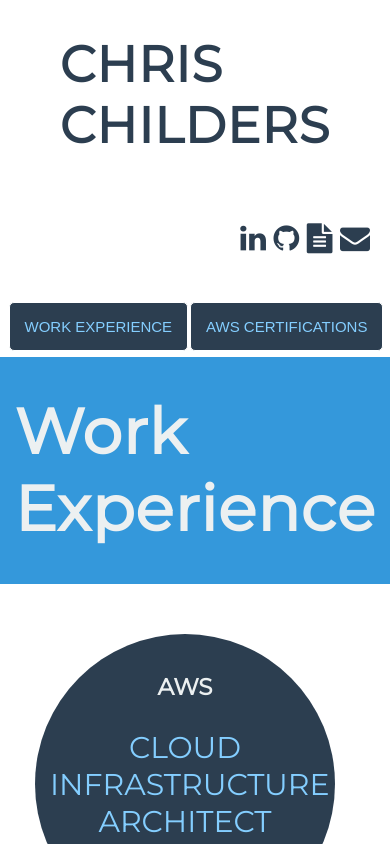
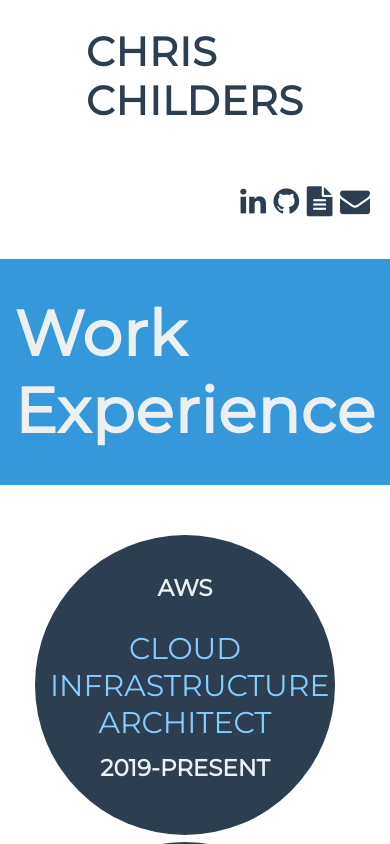
Before and after one commit to Chillderz/cc-resume, a React (Create React App) app: page / in a window 390 px wide. Shown: the top 844 px of the page. Built offline with nearby package versions, Linux system fonts and the light colour scheme.

Commit message:
Abandoning that iteration of a navigation menu.  A hamburger menu in the top left may make more sense

```diff
--- a/src/components/Navigation.js
+++ /dev/null
@@ -1,19 +0,0 @@
-import React from 'react';
-
-import '../css/SharedCSS.css';
-import '../css/Navigation.css';
-
-const Navigation = () => {
-    return(
-        <div className="buttonArea">
-            <button className="navButton" onClick={ () => document.getElementById('workExp').scrollIntoView({ behavior: "smooth"}) }>
-                Work Experience
-            </button>
-            <button className="navButton" onClick={ () => document.getElementById('awsCerts').scrollIntoView({ behavior: "smooth"}) }>
-                AWS Certifications
-            </button>
-        </div>
-    )
-}
-
-export default Navigation;
--- a/src/css/Header.css
+++ b/src/css/Header.css
@@ -11,7 +11,8 @@
     align-items: center;
     width: 40%;
     margin-left: 30%;
-    font-size: 5rem;
+    font-size: 4rem;
+    font-weight: bold;
     float: left;
     /* float: left;
     font-size: 4rem;
--- a/src/css/Navigation.css
+++ /dev/null
@@ -1,27 +0,0 @@
-/* * {
-    border: 2px solid black;
-} */
-
-.buttonArea {
-    padding: 1px;
-    text-align: center;
-    margin-bottom: 5px;
-}
-
-.navButton {
-    margin-top: 5px;
-    margin-left: 2px;
-    background-color: rgb(44, 62, 80);
-    color: rgb(132, 206, 255);;
-    text-transform: uppercase;
-    font-size: 1.5rem;
-    border: 0.5px solid white;
-    border-radius: 5px;
-    padding: 15px;
-  }
-
-  .navButton:hover {
-    background-color: rgb(52, 152, 219);
-    color: white;
-    cursor: pointer;
-  }
--- a/src/index.js
+++ b/src/index.js
@@ -4,7 +4,6 @@ import * as serviceWorker from './serviceWorker';
 import './index.css';
 
 import Header from './components/Header';
-import Navigation from './components/Navigation';
 import AwsCerts from './components/AwsCerts';
 import AWS_CERTIFICATIONS from './data/awsCerts';
 import WorkExperience from './components/WorkExperience';
@@ -14,7 +13,6 @@ import WORK_EXPERIENCE from './data/workExperience';
 ReactDOM.render(
   <React.StrictMode>
     <Header />
-    <Navigation />
     <WorkExperience jobs={WORK_EXPERIENCE}/>
     <AwsCerts certs={AWS_CERTIFICATIONS}/>
   </React.StrictMode>,
```
